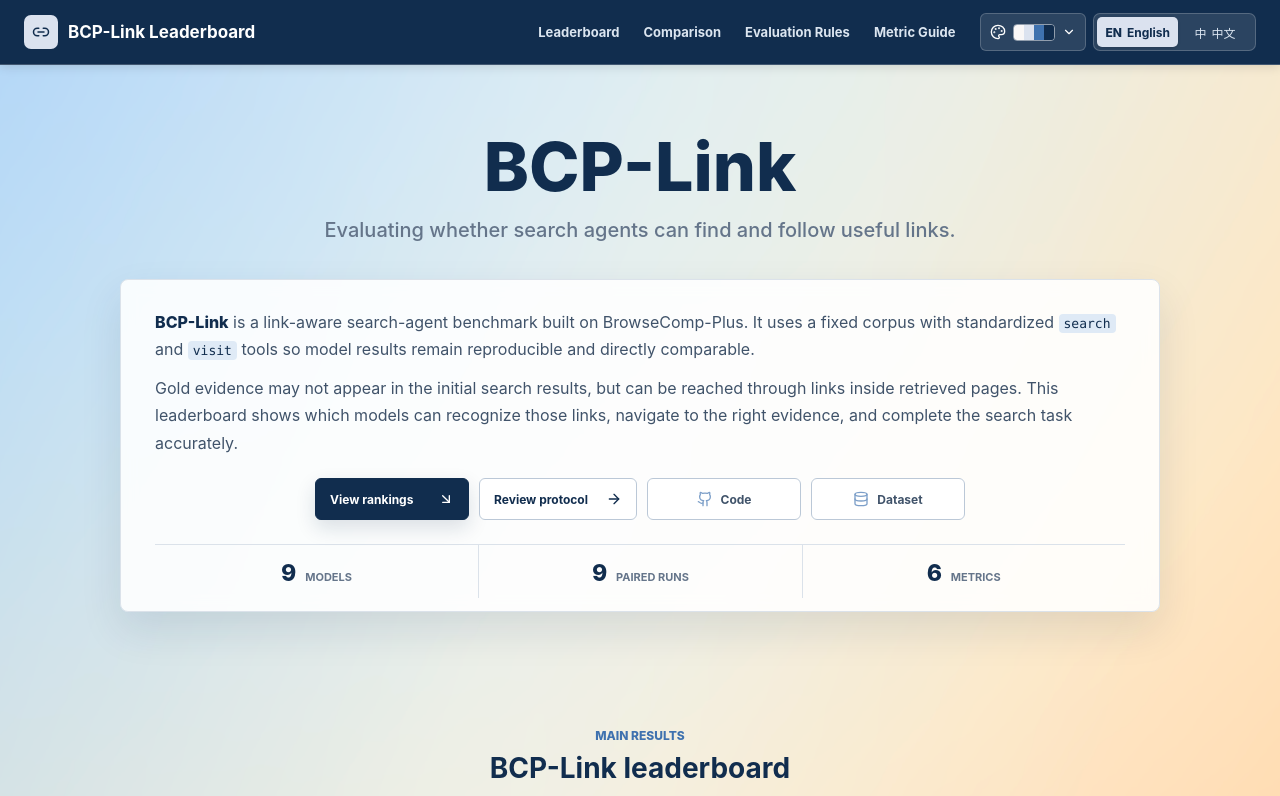
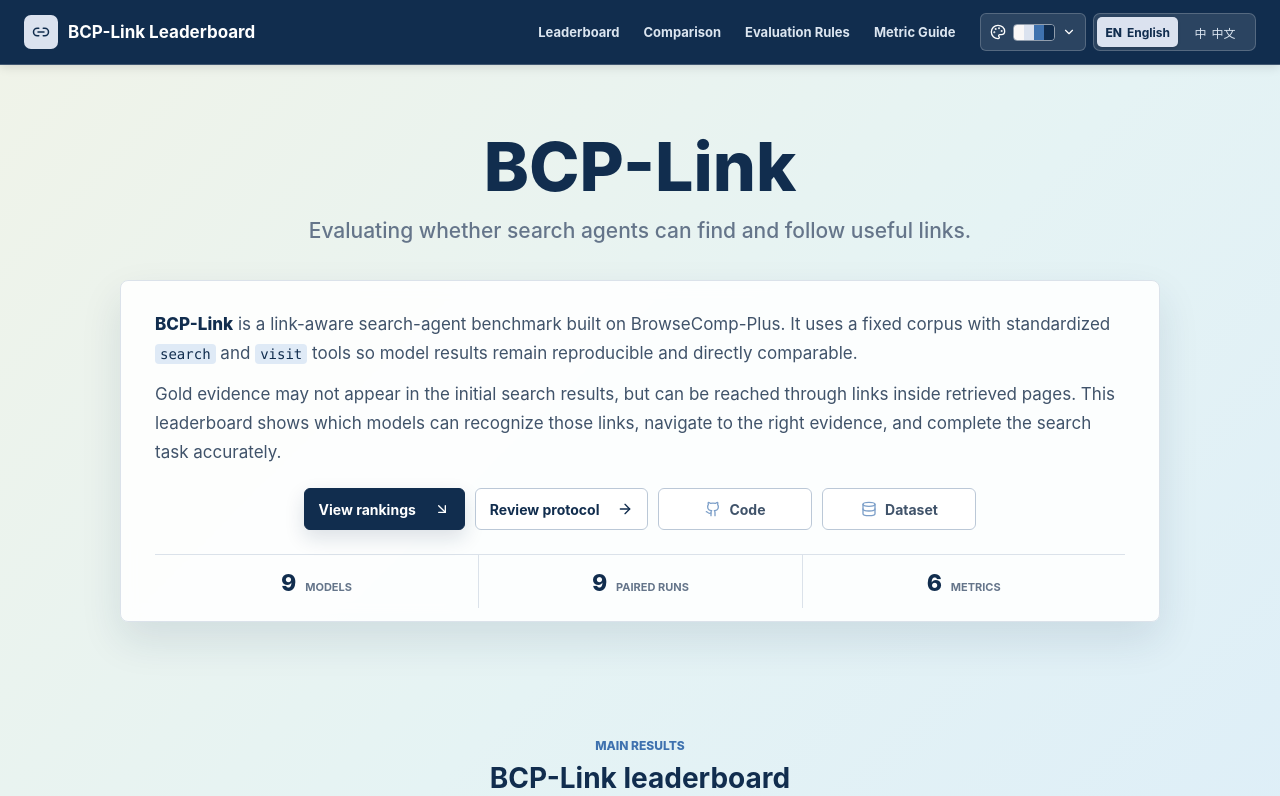
Before and after one commit to ml-stat-Sustech/bcp-link-leaderboard, a React (Vite) app: page / in a window 1280 px wide. Shown: the top 796 px of the page. Built offline with nearby package versions, Linux system fonts and the light colour scheme.

Commit message:
Refine intro typography and gradient motion

```diff
--- a/src/styles.css
+++ b/src/styles.css
@@ -1,15 +1,3 @@
-@property --ambient-origin-x {
-  syntax: "<percentage>";
-  inherits: false;
-  initial-value: 0%;
-}
-
-@property --ambient-origin-y {
-  syntax: "<percentage>";
-  inherits: false;
-  initial-value: 0%;
-}
-
 :root {
   color: var(--text);
   background: var(--page-bg);
@@ -22,11 +10,7 @@
 
   --page-bg: #f4f7fa;
   --page-gradient: linear-gradient(155deg, #f8fafc 0%, #eef5fb 48%, #f7fafc 100%);
-  --ambient-bg:
-    linear-gradient(112deg, transparent 0%, rgba(85, 147, 215, 0.34) 18%, rgba(140, 190, 230, 0.18) 48%, transparent 84%),
-    linear-gradient(296deg, transparent 0%, rgba(231, 151, 77, 0.27) 18%, rgba(250, 202, 151, 0.13) 48%, transparent 84%),
-    linear-gradient(90deg, transparent 14%, rgba(255, 255, 255, 0.3) 45%, transparent 74%),
-    radial-gradient(ellipse at var(--ambient-origin-x) var(--ambient-origin-y), #cfe5ff 0%, #e5f3f4 34%, #fff3d9 69%, #ffddc2 100%);
+  --ambient-bg: linear-gradient(-45deg, #cfe5ff, #e5f3f4, #fff3d9, #ffddc2);
   --section-bg: #ffffff;
   --section-tinted: #edf2f7;
   --surface: #ffffff;
@@ -74,11 +58,7 @@
 :root[data-theme="sage-gold"] {
   --page-bg: #eef0e8;
   --page-gradient: linear-gradient(155deg, #f5f7ee 0%, #e8eee1 50%, #edf5f3 100%);
-  --ambient-bg:
-    linear-gradient(110deg, transparent 0%, rgba(159, 193, 77, 0.34) 18%, rgba(205, 225, 133, 0.19) 48%, transparent 84%),
-    linear-gradient(297deg, transparent 0%, rgba(66, 178, 199, 0.3) 18%, rgba(126, 215, 222, 0.14) 48%, transparent 84%),
-    linear-gradient(90deg, transparent 14%, rgba(255, 255, 255, 0.28) 45%, transparent 74%),
-    radial-gradient(ellipse at var(--ambient-origin-x) var(--ambient-origin-y), #e5f5b7 0%, #dff1cf 35%, #d8f6ee 69%, #cceef6 100%);
+  --ambient-bg: linear-gradient(-45deg, #f0f8d8, #edf7e5, #eaf9f5, #e4f5f8);
   --section-bg: #f7f8f2;
   --section-tinted: #e4eadf;
   --surface: #f9faf4;
@@ -122,11 +102,7 @@
 :root[data-theme="teal-amber"] {
   --page-bg: #f2f6f6;
   --page-gradient: linear-gradient(155deg, #f8fbfb 0%, #e9f4f2 52%, #fff9ef 100%);
-  --ambient-bg:
-    linear-gradient(111deg, transparent 0%, rgba(55, 157, 163, 0.34) 18%, rgba(101, 196, 193, 0.18) 48%, transparent 84%),
-    linear-gradient(297deg, transparent 0%, rgba(238, 147, 42, 0.3) 18%, rgba(255, 196, 103, 0.15) 48%, transparent 84%),
-    linear-gradient(90deg, transparent 14%, rgba(255, 255, 255, 0.3) 45%, transparent 74%),
-    radial-gradient(ellipse at var(--ambient-origin-x) var(--ambient-origin-y), #cbf1ef 0%, #e1f8ef 34%, #fff1cc 69%, #ffdcb1 100%);
+  --ambient-bg: linear-gradient(-45deg, #def6f4, #effaf5, #fff8e6, #ffeed7);
   --section-bg: #ffffff;
   --section-tinted: #e4eeee;
   --surface: #ffffff;
@@ -170,11 +146,7 @@
 :root[data-theme="warm-neutral"] {
   --page-bg: #f5f6f6;
   --page-gradient: linear-gradient(155deg, #fafbfb 0%, #edf2f3 52%, #faf7f3 100%);
-  --ambient-bg:
-    linear-gradient(111deg, transparent 0%, rgba(104, 145, 159, 0.3) 18%, rgba(151, 184, 193, 0.16) 48%, transparent 84%),
-    linear-gradient(297deg, transparent 0%, rgba(197, 135, 99, 0.25) 18%, rgba(226, 177, 142, 0.13) 48%, transparent 84%),
-    linear-gradient(90deg, transparent 14%, rgba(255, 255, 255, 0.32) 45%, transparent 74%),
-    radial-gradient(ellipse at var(--ambient-origin-x) var(--ambient-origin-y), #d9ecef 0%, #eff7f4 35%, #faeadf 69%, #f4d5c2 100%);
+  --ambient-bg: linear-gradient(-45deg, #d9ecef, #eff7f4, #faeadf, #f4d5c2);
   --section-bg: #ffffff;
   --section-tinted: #eceff0;
   --surface: #ffffff;
@@ -218,11 +190,7 @@
 :root[data-theme="charcoal-amber"] {
   --page-bg: #e9eaec;
   --page-gradient: linear-gradient(155deg, #f8f9fa 0%, #e9edf0 52%, #fff9e9 100%);
-  --ambient-bg:
-    linear-gradient(112deg, transparent 0%, rgba(100, 109, 121, 0.28) 18%, rgba(144, 154, 166, 0.15) 48%, transparent 84%),
-    linear-gradient(297deg, transparent 0%, rgba(229, 176, 51, 0.34) 18%, rgba(255, 215, 112, 0.19) 48%, transparent 84%),
-    linear-gradient(90deg, transparent 14%, rgba(255, 255, 255, 0.3) 45%, transparent 74%),
-    radial-gradient(ellipse at var(--ambient-origin-x) var(--ambient-origin-y), #dce5ed 0%, #f3f6f7 34%, #fff0c3 69%, #ffdc83 100%);
+  --ambient-bg: linear-gradient(-45deg, #edf1f5, #fafbfb, #fff8df, #ffefbd);
   --section-bg: #ffffff;
   --section-tinted: #dfe1e4;
   --surface: #ffffff;
@@ -287,34 +255,27 @@ body {
 body::before {
   content: "";
   position: fixed;
-  inset: -12vw;
+  inset: 0;
   z-index: 0;
   pointer-events: none;
-  --ambient-origin-x: 0%;
-  --ambient-origin-y: 0%;
   background: var(--ambient-bg);
-  background-repeat: no-repeat;
-  background-size: 112% 140%, 112% 145%, 120% 132%, 110% 110%;
-  background-position: 0% -10%, 100% 110%, 0% 50%, 50% 50%;
-  filter: blur(8px) saturate(1.1) brightness(1.03);
-  transform: translate3d(-2.5%, -1.5%, 0) scale(1.08);
-  animation: ambient-gradient-drift 5s linear infinite alternate;
-  will-change: transform, background-position;
+  background-size: 400% 400%;
+  background-position: 0% 50%;
+  animation: ambient-gradient-drift 18s ease-in-out infinite;
+  will-change: background-position;
 }
 
 @keyframes ambient-gradient-drift {
+  0% {
+    background-position: 0% 50%;
+  }
+
   50% {
-    --ambient-origin-x: 55%;
-    --ambient-origin-y: 45%;
-    background-position: 100% 24%, 0% 76%, 100% 34%, 50% 50%;
-    transform: translate3d(1.5%, -0.5%, 0) scale(1.11);
+    background-position: 100% 50%;
   }
 
   100% {
-    --ambient-origin-x: 100%;
-    --ambient-origin-y: 100%;
-    background-position: 24% 100%, 76% 0%, 20% 70%, 50% 50%;
-    transform: translate3d(3%, 2%, 0) scale(1.09);
+    background-position: 0% 50%;
   }
 }
 
@@ -662,7 +623,7 @@ dd {
   max-width: 820px;
   margin: 13px auto 0;
   color: var(--muted);
-  font-size: 20px;
+  font-size: 21px;
   font-weight: 450;
   line-height: 1.5;
 }
@@ -681,7 +642,7 @@ dd {
 
 .intro-body p {
   color: var(--text-subtle);
-  font-size: 16px;
+  font-size: 17px;
   font-weight: 400;
   line-height: 1.72;
 }
@@ -714,7 +675,7 @@ dd {
   padding: 0 14px;
   border: 1px solid var(--border-strong);
   border-radius: 6px;
-  font-size: 12px;
+  font-size: 14px;
   font-weight: 740;
   text-decoration: none;
   transition: transform 140ms ease, border-color 140ms ease, box-shadow 140ms ease;
@@ -774,7 +735,7 @@ dd {
   color: var(--text);
   background: var(--primary-soft);
   border-radius: 4px;
-  font-size: 13px;
+  font-size: 14px;
 }
 
 .dataset-stats {
@@ -2367,7 +2328,7 @@ tbody tr:hover .model-column {
 
   .intro-subtitle {
     margin-top: 9px;
-    font-size: 16px;
+    font-size: 17px;
     line-height: 1.5;
   }
 
@@ -2377,7 +2338,7 @@ tbody tr:hover .model-column {
   }
 
   .intro-body p {
-    font-size: 14px;
+    font-size: 15px;
     line-height: 1.66;
   }
 
@@ -2580,7 +2541,7 @@ tbody tr:hover .model-column {
 @media (prefers-reduced-motion: reduce) {
   body::before {
     animation: none;
-    transform: scale(1.1);
+    background-position: 50% 50%;
   }
 
   *,
```
Also changed, not shown: 2 other files (tests, documents, lock files or other folders).
